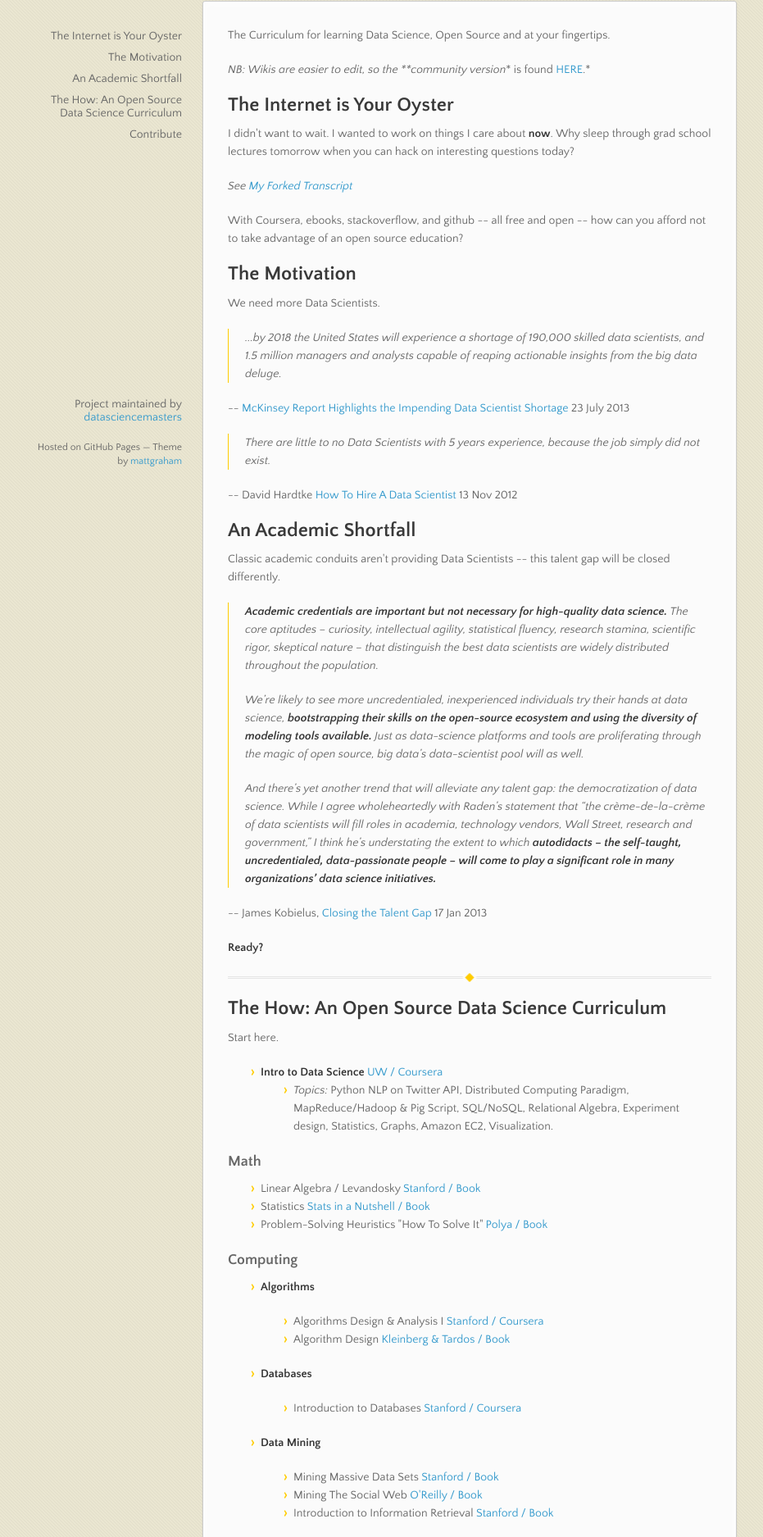
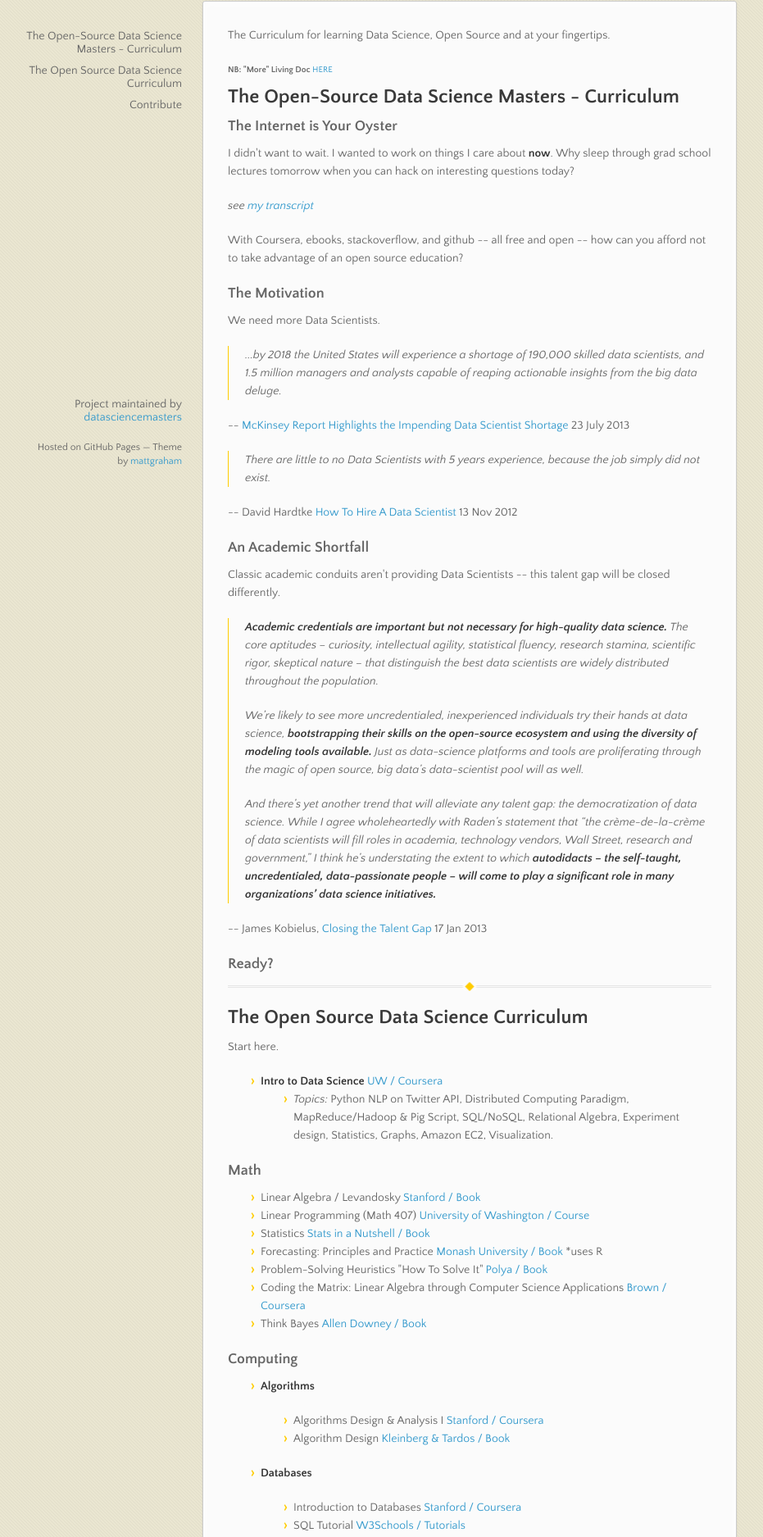
Before and after one commit to datasciencemasters/go, a plain HTML site: page index.html in a window 1280 px wide. Shown: the part 189-2064 px from the top of the page at 82% size, without its empty margins (68-999 px from the left). Drawn offline with nearby package versions, Linux system fonts and the light colour scheme.

Commit message:
Create gh-pages branch via GitHub

```diff
--- a/index.html
+++ b/index.html
@@ -41,19 +41,24 @@
       <section>
         <p>The Curriculum for learning Data Science, Open Source and at your fingertips.</p>
 
-<p><em>NB: Wikis are easier to edit, so the **community version</em>* is found <a href="https://github.com/datasciencemasters/go/wiki">HERE</a>.*</p>
+<h6>
+<a name="nb-more-living-doc-here" class="anchor" href="#nb-more-living-doc-here"><span class="octicon octicon-link"></span></a>NB: "More" Living Doc <a href="http://github.com/datasciencemasters/go">HERE</a>
+</h6>
 
 <h2>
-<a name="the-internet-is-your-oyster" class="anchor" href="#the-internet-is-your-oyster"><span class="octicon octicon-link"></span></a>The Internet is Your Oyster</h2>
+<a name="the-open-source-data-science-masters---curriculum" class="anchor" href="#the-open-source-data-science-masters---curriculum"><span class="octicon octicon-link"></span></a>The Open-Source Data Science Masters - Curriculum</h2>
+
+<h3>
+<a name="the-internet-is-your-oyster" class="anchor" href="#the-internet-is-your-oyster"><span class="octicon octicon-link"></span></a>The Internet is Your Oyster</h3>
 
 <p>I didn't want to wait. I wanted to work on things I care about <strong>now</strong>. Why sleep through grad school lectures tomorrow when you can hack on interesting questions today?</p>
 
-<p><em>See <a href="http://bit.ly/corthelldata">My Forked Transcript</a></em></p>
+<p><em>see <a href="http://bit.ly/corthelldata">my transcript</a></em></p>
 
 <p>With Coursera, ebooks, stackoverflow, and github -- all free and open -- how can you afford not to take advantage of an open source education?</p>
 
-<h2>
-<a name="the-motivation" class="anchor" href="#the-motivation"><span class="octicon octicon-link"></span></a>The Motivation</h2>
+<h3>
+<a name="the-motivation" class="anchor" href="#the-motivation"><span class="octicon octicon-link"></span></a>The Motivation</h3>
 
 <p>We need more Data Scientists.</p>
 
@@ -69,8 +74,8 @@
 
 <p>-- David Hardtke <a href="http://blog.bright.com/2012/11/13/how-to-hire-a-data-scientist/">How To Hire A Data Scientist</a> 13 Nov 2012</p>
 
-<h2>
-<a name="an-academic-shortfall" class="anchor" href="#an-academic-shortfall"><span class="octicon octicon-link"></span></a>An Academic Shortfall</h2>
+<h3>
+<a name="an-academic-shortfall" class="anchor" href="#an-academic-shortfall"><span class="octicon octicon-link"></span></a>An Academic Shortfall</h3>
 
 <p>Classic academic conduits aren't providing Data Scientists -- this talent gap will be closed differently.</p>
 
@@ -84,10 +89,11 @@
 
 <p>-- James Kobielus, <a href="http://www.ibmbigdatahub.com/blog/data-scientist-closing-talent-gap">Closing the Talent Gap</a> 17 Jan 2013</p>
 
-<p><strong>Ready?</strong></p>
+<h3>
+<a name="ready" class="anchor" href="#ready"><span class="octicon octicon-link"></span></a>Ready?</h3>
 
 <hr><h2>
-<a name="the-how-an-open-source-data-science-curriculum" class="anchor" href="#the-how-an-open-source-data-science-curriculum"><span class="octicon octicon-link"></span></a>The How: An Open Source Data Science Curriculum</h2>
+<a name="the-open-source-data-science-curriculum" class="anchor" href="#the-open-source-data-science-curriculum"><span class="octicon octicon-link"></span></a>The Open Source Data Science Curriculum</h2>
 
 <p>Start here.</p>
 
@@ -106,9 +112,16 @@
 <ul>
 <li>Linear Algebra / Levandosky <a href="http://www.amazon.com/Linear-Algebra-Steven-Levandosky/dp/0536667470/ref=sr_1_1?ie=UTF8&amp;qid=1376546498&amp;sr=8-1&amp;keywords=linear+algebra+levandosky#">Stanford / Book</a>
 </li>
+<li>Linear Programming (Math 407) <a href="http://www.math.washington.edu/%7Eburke/crs/407/lectures/">University of Washington / Course</a>
+</li>
 <li>Statistics <a href="http://shop.oreilly.com/product/9780596510497.do">Stats in a Nutshell / Book</a>
 </li>
+<li>Forecasting: Principles and Practice <a href="http://otexts.com/fpp/">Monash University / Book</a> *uses R</li>
 <li>Problem-Solving Heuristics "How To Solve It" <a href="http://en.wikipedia.org/wiki/How_to_Solve_It">Polya / Book</a>
+</li>
+<li>Coding the Matrix: Linear Algebra through Computer Science Applications <a href="https://www.coursera.org/course/matrix">Brown / Coursera</a>
+</li>
+<li>Think Bayes <a href="http://www.greenteapress.com/thinkbayes/">Allen Downey / Book</a>
 </li>
 </ul><h3>
 <a name="computing" class="anchor" href="#computing"><span class="octicon octicon-link"></span></a>Computing</h3>
@@ -129,6 +142,8 @@
 
 <ul>
 <li>Introduction to Databases <a href="https://www.coursera.org/course/db">Stanford / Coursera</a>
+</li>
+<li>SQL Tutorial <a href="http://www.w3schools.com/sql/">W3Schools / Tutorials</a>
 </li>
 </ul>
 </li>
@@ -202,6 +217,8 @@
 <ul>
 <li>Basic Packages <a href="http://www.lowindata.com/2013/installing-scientific-python-on-mac-os-x/">Python, virtualenv, NumPy, SciPy, matplotlib and IPython </a>
 </li>
+<li>
+<a href="http://nborwankar.github.io/LearnDataScience/">Data Science in iPython Notebooks</a> (Linear Regression, Logistic Regression, Random Forests, K-Means Clustering)</li>
 <li>Bayesian Inference | <a href="https://github.com/pymc-devs/pymc">pymc</a>
 </li>
 <li>Labeled data structures objects, statistical functions, etc <a href="https://github.com/pydata/pandas">pandas</a> (See: Python for Data Analysis)</li>
@@ -231,16 +248,24 @@
 <li><a href="http://en.wikipedia.org/wiki/List_of_cognitive_biases">Wikipedia</a></li>
 <li><a href="http://www.quora.com/Programming-Challenges-1/What-are-some-good-toy-problems-in-data-science">Quora</a></li>
 <li>Kindle .mobis</li>
-<li>Fave PopSci Read: <a href="http://www.amazon.com/Signal-Noise-Predictions-Fail-but-ebook/dp/B007V65R54/ref=tmm_kin_swatch_0?_encoding=UTF8&amp;sr=8-1&amp;qid=1376699450">The Signal and The Noise</a> Nate Silver</li>
+<li>Great PopSci Read: <a href="http://www.amazon.com/Signal-Noise-Predictions-Fail-but-ebook/dp/B007V65R54/ref=tmm_kin_swatch_0?_encoding=UTF8&amp;sr=8-1&amp;qid=1376699450">The Signal and The Noise</a> Nate Silver</li>
 <li>Zipfian Academy's <a href="http://blog.zipfianacademy.com/post/46864003608/a-practical-intro-to-data-science">List of Resources</a>
 </li>
 <li><a href="http://www.rcasts.com/2012/12/software-engineers-guide-to-getting.html">A Software Engineer's Guide to Getting Started w Data Science</a></li>
-</ul><h2>
+<li>Data Scientist Interviews <a href="http://metamarkets.com/category/data-science/">Metamarkets</a>
+</li>
+</ul><h3>
+<a name="a-note-about-direction" class="anchor" href="#a-note-about-direction"><span class="octicon octicon-link"></span></a>A Note About Direction</h3>
+
+<p>This is an introduction geared toward those with at least <strong>a minimal understanding of programming</strong>, and (perhaps obviously) an interest in the components of Data Science (like statistics and distributed computing).
+Out of personal preference and need for focus, I geared the original curriculum toward <strong>Python tools and resources</strong>, so I've explicitly marked when resources use other tools to teach conceptual material (like R)</p>
+
+<h2>
 <a name="contribute" class="anchor" href="#contribute"><span class="octicon octicon-link"></span></a>Contribute</h2>
 
-<p>I'm not the expert -- please Share and Contribute. <strong>It's Open Source</strong>!</p>
+<p>Please Share and Contribute Your Ideas -- <strong>it's Open Source!</strong></p>
 
-<p>Here's <a href="https://github.com/datasciencemasters/go/wiki/%5BTranscript%5D-Clare-Corthell">my transcript</a>; Please <strong>showcase your own</strong> on the <a href="https://github.com/datasciencemasters/go/wiki">wiki</a>!</p>
+<p>Here's <a href="https://github.com/datasciencemasters/go/wiki/%5BTranscript%5D-Clare-Corthell">my transcript</a>; Please <strong>showcase your own</strong> on the <a href="https://github.com/datasciencemasters/go/wiki/">wiki</a>!</p>
 
 <p><a href="http://twitter.com/clarecorthell">Follow me on Twitter @clarecorthell</a></p>
       </section>
```
Also changed, not shown: params.json (+1 -1 lines).
